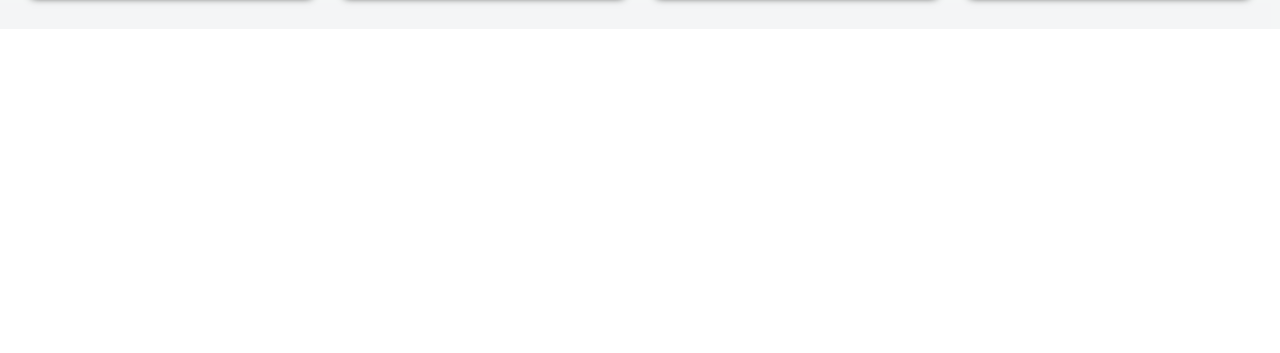
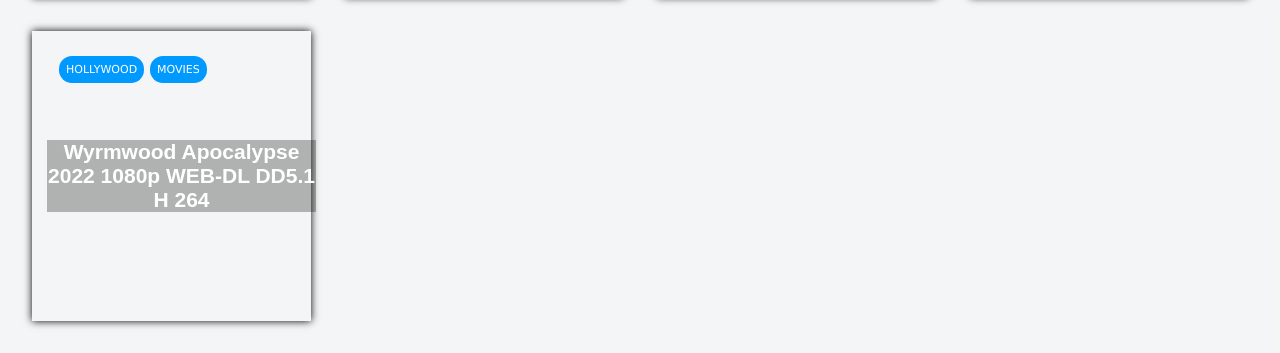
Before and after one commit to ITZ-KAZUYA/moviesite, a plain HTML site: page index.html in a window 1280 px wide. Shown: the part 1522-1875 px from the top of the page. Before the commit the page ends 1551 px from the top, so only its background shows below. Drawn offline with Linux system fonts and the light colour scheme.

Commit message:
Add files via upload

```diff
--- a/index.html
+++ b/index.html
@@ -337,6 +337,22 @@
                     </a>
                 </div>
             </div>
+            <div class="item" id="item17">
+                <div class="innerbox">
+                    <div class="category">
+                        <a href="https://drive.google.com/drive/folders/16M7XxxfIewV9v05KO2zd5fbuqPYuFUXu?usp=sharing"
+                            class="Hollywood">HOLLYWOOD</a>
+                        <a href="https://drive.google.com/drive/folders/1DhXKAAI-fT4qsUUdPbeT2xW-J9OOfakK?usp=sharing"
+                            class="movies">MOVIES</a>
+                    </div>
+                    <a href="https://drive.google.com/file/d/1Yrn_Jt4dP9RN7N7WU7A1xMDNTD6L3glG/view?usp=sharing"
+                        target="_blank" class="movieslink">
+                        Wyrmwood Apocalypse 2022 1080p WEB-DL DD5.1 H 264
+                    </a>
+                </div>
+            </div>
+
+
 
         </div>
 
@@ -344,12 +360,9 @@
     </div>
 
     </div>
-
- <script>
+    <script>
         alert("This is my first Website and its only for Educational purpose. Thank You");
     </script>
-
-
 </body>
 
 </html>
```
